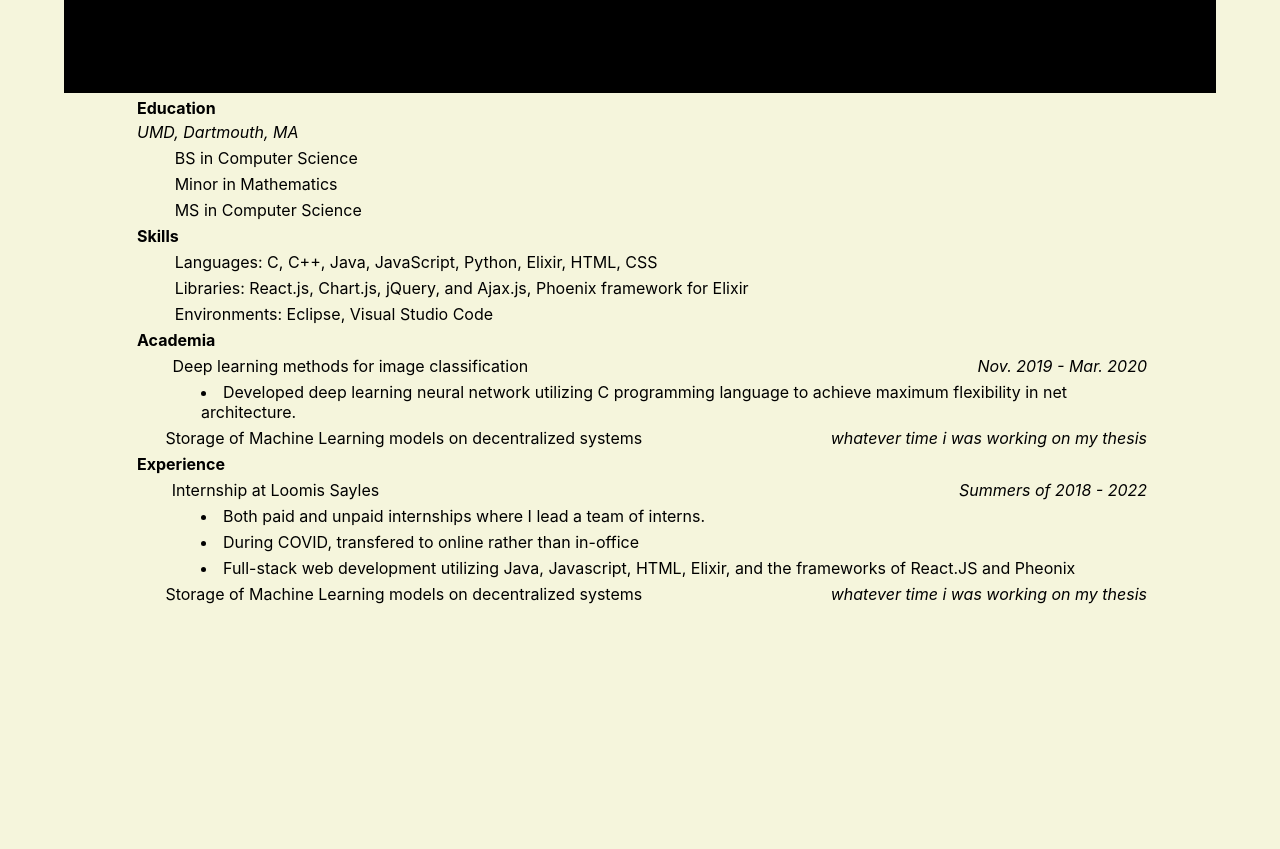
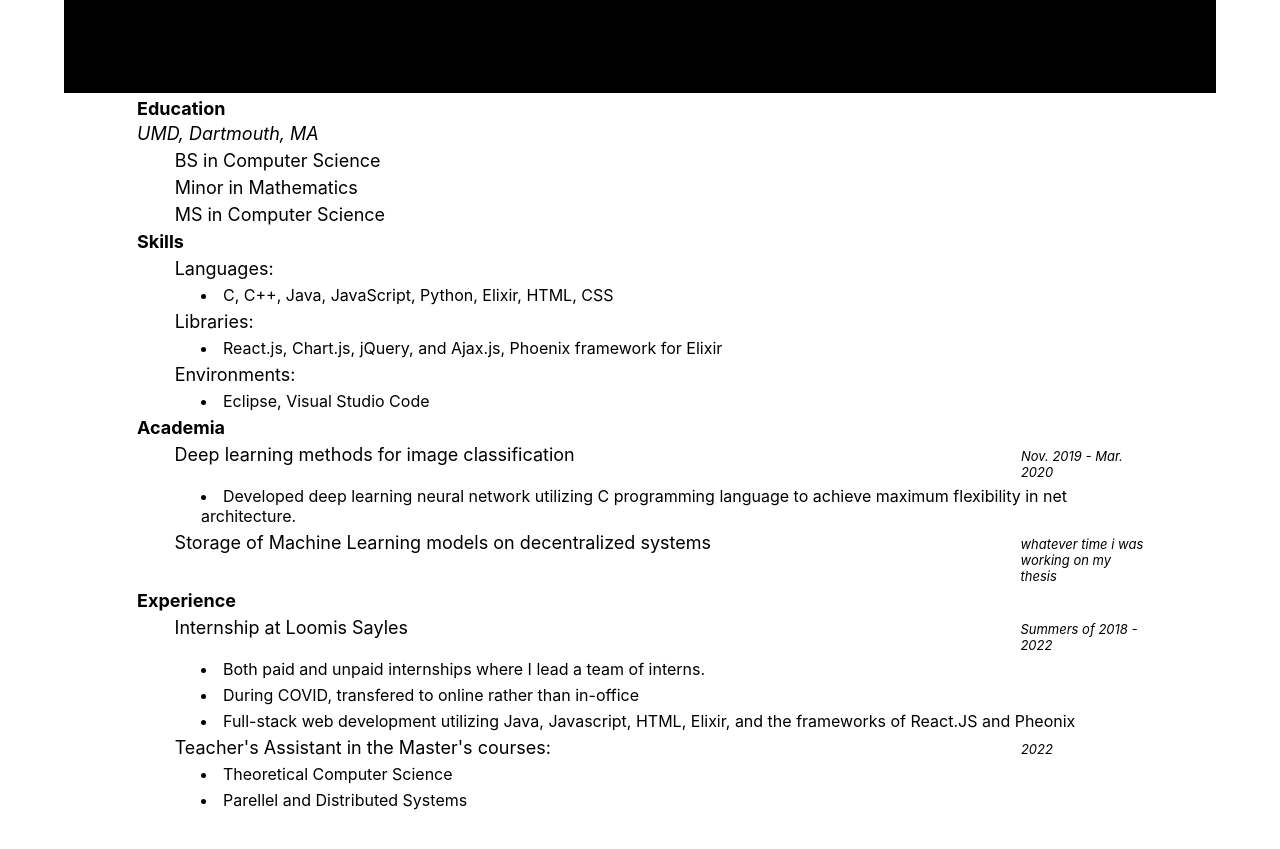
Before and after one commit to bcm101/resume, a React (Create React App) app: page / in a window 1280 px wide. Shown: the part 427-1276 px from the top of the page. Built offline with nearby package versions, Linux system fonts and the light colour scheme.

Commit message:
added more to resume

```diff
--- a/src/App.css
+++ b/src/App.css
@@ -1,3 +1,3 @@
 #App {
-  background-color: beige;
+  /* background-color: beige; */
 }
--- a/src/resume/resume_comp/index.js
+++ b/src/resume/resume_comp/index.js
@@ -1,5 +1,6 @@
 import { Component } from "react"
 import './resume.css'
+import Resume_text from "./resume_text"
 
 export default class Resume_Comp extends Component{
 
@@ -9,33 +10,6 @@ export default class Resume_Comp extends Component{
         wait_time: parseInt(this.props.wait_time) || 3000,
         become_seen: this.props.become_seen || false,
     }
-
-    resume_text = [
-        {title: "Education", sub_title: "UMD, Dartmouth, MA", bullets: [
-            {bullet: "BS in Computer Science", details: ""},
-            {bullet: "Minor in Mathematics", details: ""},
-            {bullet: "MS in Computer Science", details: ""}
-        ]},
-        {title: "Skills", bullets: [
-            {bullet: "Languages: C, C++, Java, JavaScript, Python, Elixir, HTML, CSS", details: ""},
-            {bullet: "Libraries: React.js, Chart.js, jQuery, and Ajax.js, Phoenix framework for Elixir", details: ""},
-            {bullet: "Environments: Eclipse, Visual Studio Code", details: ""}
-        ]},
-        {title: "Academia", bullets: [
-            {bullet: "Deep learning methods for image classification", details: "Nov. 2019 - Mar. 2020", sub_bullet: [
-                "Developed deep learning neural network utilizing C programming language to achieve maximum flexibility in net architecture."
-            ]},
-            {bullet: "Storage of Machine Learning models on decentralized systems", details: "whatever time i was working on my thesis"}
-        ]},
-        {title: "Experience", bullets: [
-            {bullet: "Internship at Loomis Sayles", details: "Summers of 2018 - 2022", sub_bullet: [
-                "Both paid and unpaid internships where I lead a team of interns.",
-                "During COVID, transfered to online rather than in-office",
-                "Full-stack web development utilizing Java, Javascript, HTML, Elixir, and the frameworks of React.JS and Pheonix"
-            ]},
-            {bullet: "Storage of Machine Learning models on decentralized systems", details: "whatever time i was working on my thesis"}
-        ]},
-    ]
 
     render() {
 
@@ -54,8 +28,8 @@ export default class Resume_Comp extends Component{
         if(this.state.become_seen)
             return (
             <div className="resume" style={{opacity: this.state.opacity}}>
-                {this.resume_text && <table><tbody>
-                    {this.resume_text.map((e) => {
+                {Resume_text && <table><tbody>
+                    {Resume_text.map((e) => {
                         return (<div>
                             {e.title && <tr><td className="title-point-buffer"></td><td className="title-point wrap">{e.title}</td><td></td></tr>}
                             {e.sub_title && <tr><td className="sub-title-point-buffer"></td><td className="sub-title-point wrap">{e.sub_title}</td><td></td></tr>}
--- a/src/resume/resume_comp/resume.css
+++ b/src/resume/resume_comp/resume.css
@@ -5,6 +5,7 @@
     width: 80vw;
     margin-left: 10vw;
     margin-right: 10vw;
+    font-size: large;
 }
 
 .resume .title-point {
@@ -23,7 +24,11 @@
 .resume .details {
     width: 10vw;
     font-style: italic;
-    text-wrap:nowrap;
+    font-size:small
+}
+
+.resume .sub-bullet {
+    font-size: medium;
 }
 
 .resume .bullet-buffer {
--- /dev/null
+++ b/src/resume/resume_comp/resume_text.js
@@ -0,0 +1,37 @@
+let Resume_text = [
+    {title: "Education", sub_title: "UMD, Dartmouth, MA", bullets: [
+        {bullet: "BS in Computer Science", details: ""},
+        {bullet: "Minor in Mathematics", details: ""},
+        {bullet: "MS in Computer Science", details: ""}
+    ]},
+    {title: "Skills", bullets: [
+        {bullet: "Languages:", details: "", sub_bullet: [
+            "C, C++, Java, JavaScript, Python, Elixir, HTML, CSS"
+        ]},
+        {bullet: "Libraries:", details: "", sub_bullet: [
+            "React.js, Chart.js, jQuery, and Ajax.js, Phoenix framework for Elixir"
+        ]},
+        {bullet: "Environments:", details: "", sub_bullet: [
+            "Eclipse, Visual Studio Code"
+        ]}
+    ]},
+    {title: "Academia", bullets: [
+        {bullet: "Deep learning methods for image classification", details: "Nov. 2019 - Mar. 2020", sub_bullet: [
+            "Developed deep learning neural network utilizing C programming language to achieve maximum flexibility in net architecture."
+        ]},
+        {bullet: "Storage of Machine Learning models on decentralized systems", details: "whatever time i was working on my thesis"}
+    ]},
+    {title: "Experience", bullets: [
+        {bullet: "Internship at Loomis Sayles", details: "Summers of 2018 - 2022", sub_bullet: [
+            "Both paid and unpaid internships where I lead a team of interns.",
+            "During COVID, transfered to online rather than in-office",
+            "Full-stack web development utilizing Java, Javascript, HTML, Elixir, and the frameworks of React.JS and Pheonix"
+        ]},
+        {bullet: "Teacher's Assistant in the Master's courses: ", details: "2022", sub_bullet: [
+            "Theoretical Computer Science",
+            "Parellel and Distributed Systems"
+        ]}
+    ]},
+]
+
+export default Resume_text
--- a/src/resume/resume_page.css
+++ b/src/resume/resume_page.css
@@ -5,6 +5,6 @@
 }
 
 .resume-contents {
-    background-color: beige;
+    /* background-color: beige; */
     transform: translateY(5vh);
 }
```
